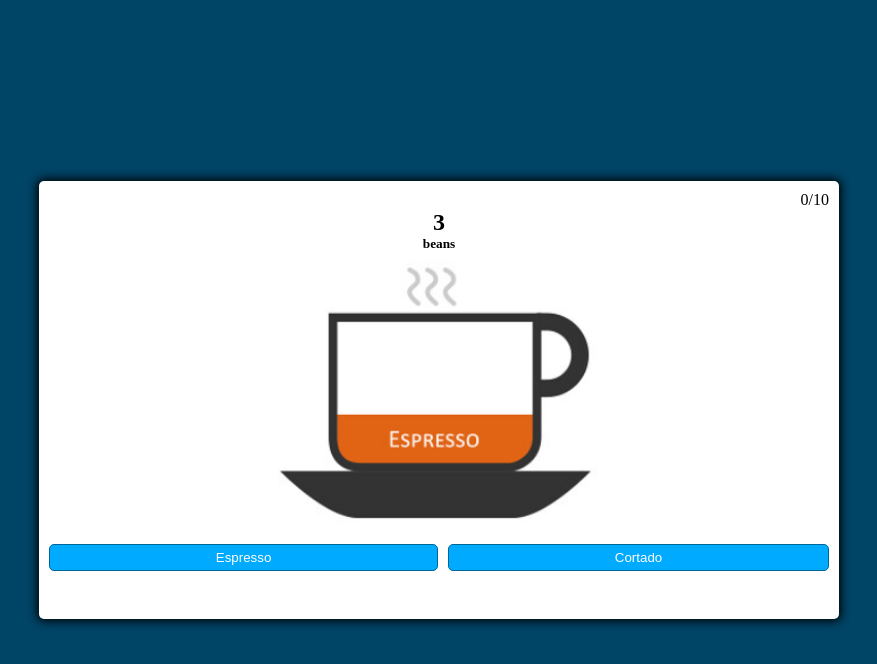
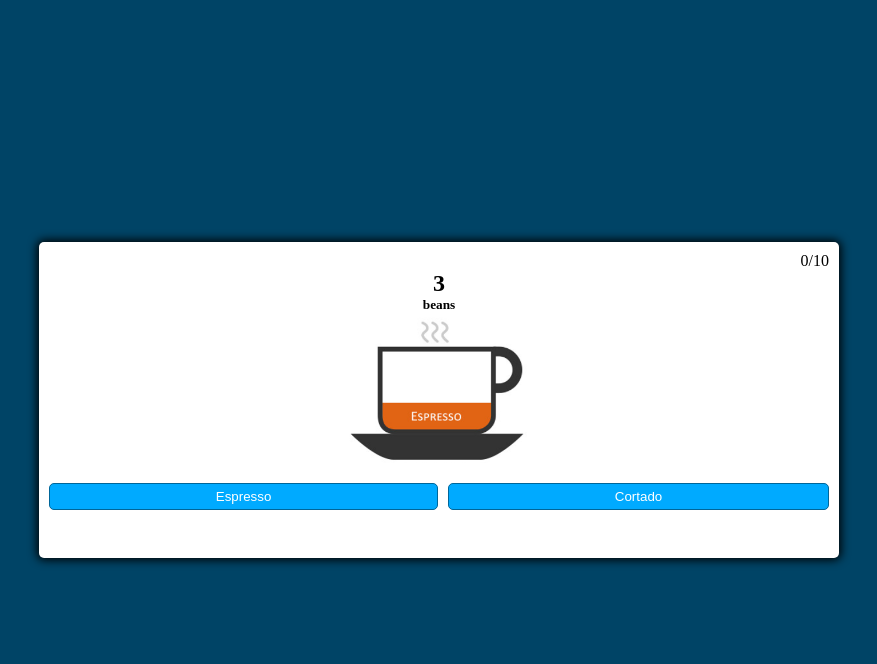
Before and after one commit to ottonamas/webcoins, a plain HTML site: page index.html in a window 1280 px wide. Both pictures are taken after a click on the button "Start". Shown: the whole page, without its empty margins (201-1078 px from the left). Drawn offline with nearby package versions, Linux system fonts and the light colour scheme.

Commit message:
Update style.css

```diff
--- a/style.css
+++ b/style.css
@@ -140,5 +140,5 @@ img{
 }
 
 #imageContainer{
-    width: 360px;
+    width: 200px;
 }
```
